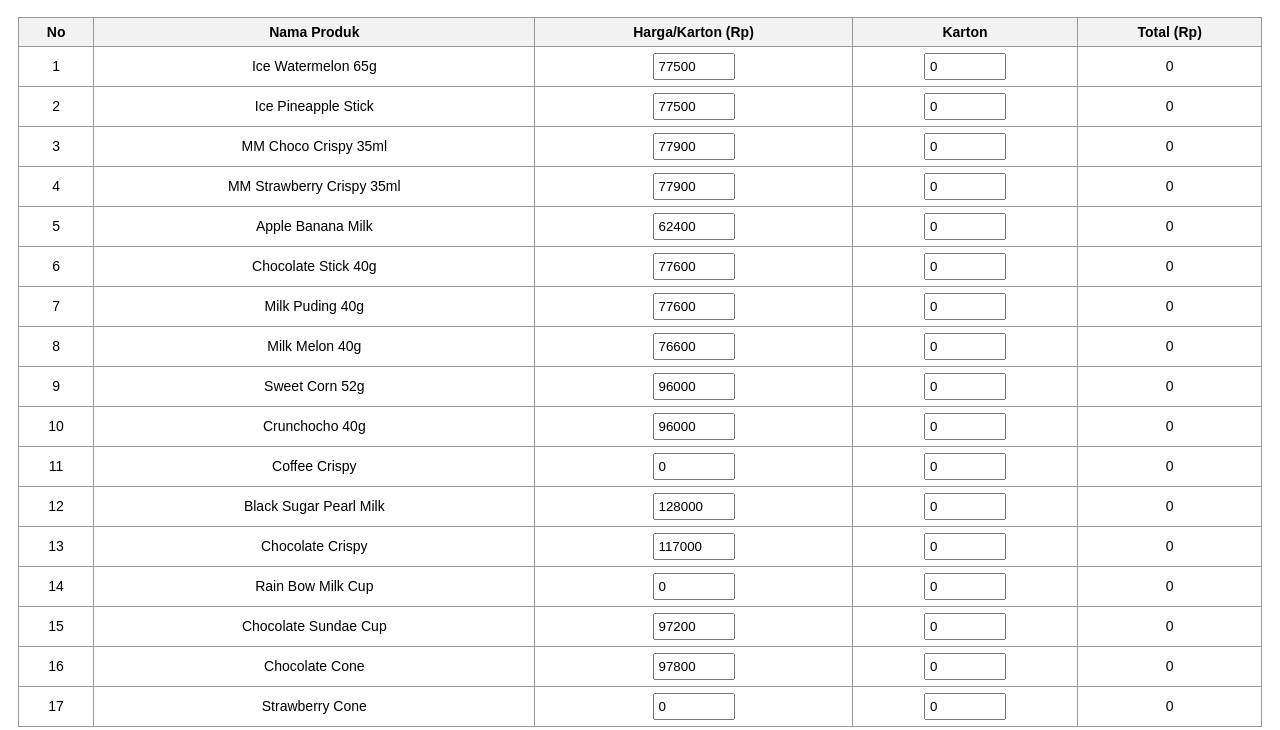
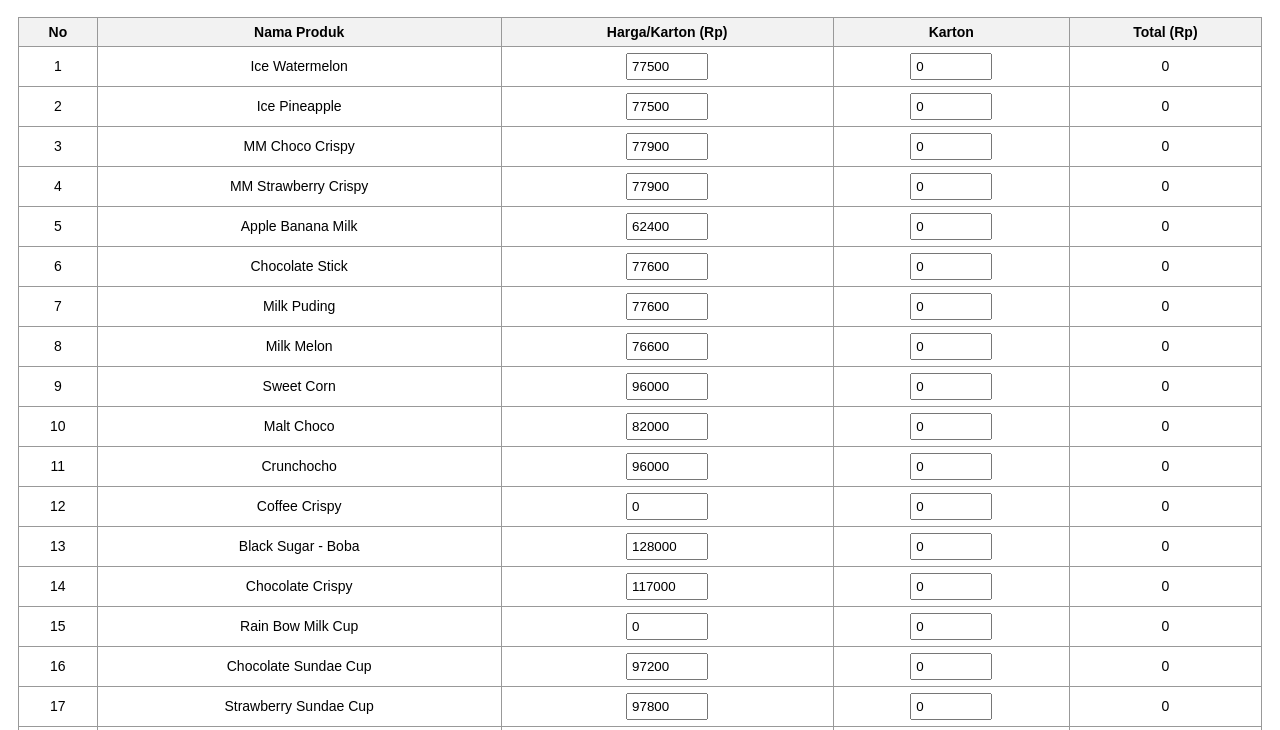
Before and after one commit to meganptpl/kalkulator-eskrim, a plain HTML site: page index.html in a window 1280 px wide. Shown: the part 69-799 px from the top of the page. Drawn offline with Linux system fonts and the light colour scheme.

Commit message:
Update index.html

```diff
--- a/index.html
+++ b/index.html
@@ -36,22 +36,24 @@
 
 <script>
 const defaultProducts = [
-  { name: "Ice Watermelon 65g", price: 77500, qty: 0 },
-  { name: "Ice Pineapple Stick", price: 77500, qty: 0 },
-  { name: "MM Choco Crispy 35ml", price: 77900, qty: 0 },
-  { name: "MM Strawberry Crispy 35ml", price: 77900, qty: 0 },
+  { name: "Ice Watermelon", price: 77500, qty: 0 },
+  { name: "Ice Pineapple", price: 77500, qty: 0 },
+  { name: "MM Choco Crispy", price: 77900, qty: 0 },
+  { name: "MM Strawberry Crispy", price: 77900, qty: 0 },
   { name: "Apple Banana Milk", price: 62400, qty: 0 },
-  { name: "Chocolate Stick 40g", price: 77600, qty: 0 },
-  { name: "Milk Puding 40g", price: 77600, qty: 0 },
-  { name: "Milk Melon 40g", price: 76600, qty: 0 },
-  { name: "Sweet Corn 52g", price: 96000, qty: 0 },
-  { name: "Crunchocho 40g", price: 96000, qty: 0 },
+  { name: "Chocolate Stick", price: 77600, qty: 0 },
+  { name: "Milk Puding", price: 77600, qty: 0 },
+  { name: "Milk Melon", price: 76600, qty: 0 },
+  { name: "Sweet Corn", price: 96000, qty: 0 },
+  { name: "Malt Choco", price: 82000, qty: 0 },
+  { name: "Crunchocho", price: 96000, qty: 0 },
   { name: "Coffee Crispy", price: 0, qty: 0 },
-  { name: "Black Sugar Pearl Milk", price: 128000, qty: 0 },
+  { name: "Black Sugar - Boba", price: 128000, qty: 0 },
   { name: "Chocolate Crispy", price: 117000, qty: 0 },
   { name: "Rain Bow Milk Cup", price: 0, qty: 0 },
   { name: "Chocolate Sundae Cup", price: 97200, qty: 0 },
-  { name: "Chocolate Cone", price: 97800, qty: 0 },
+  { name: "Strawberry Sundae Cup", price: 97800, qty: 0 },
+  { name: "Chocolate Cone", price: 97200, qty: 0 },
   { name: "Strawberry Cone", price: 0, qty: 0 }
 ];
 
```
